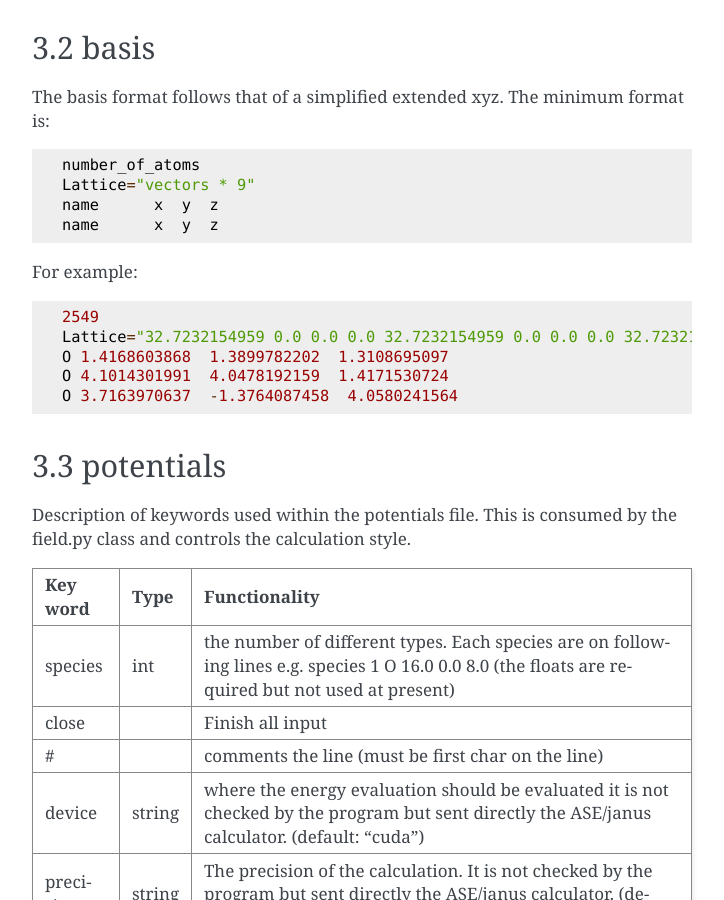
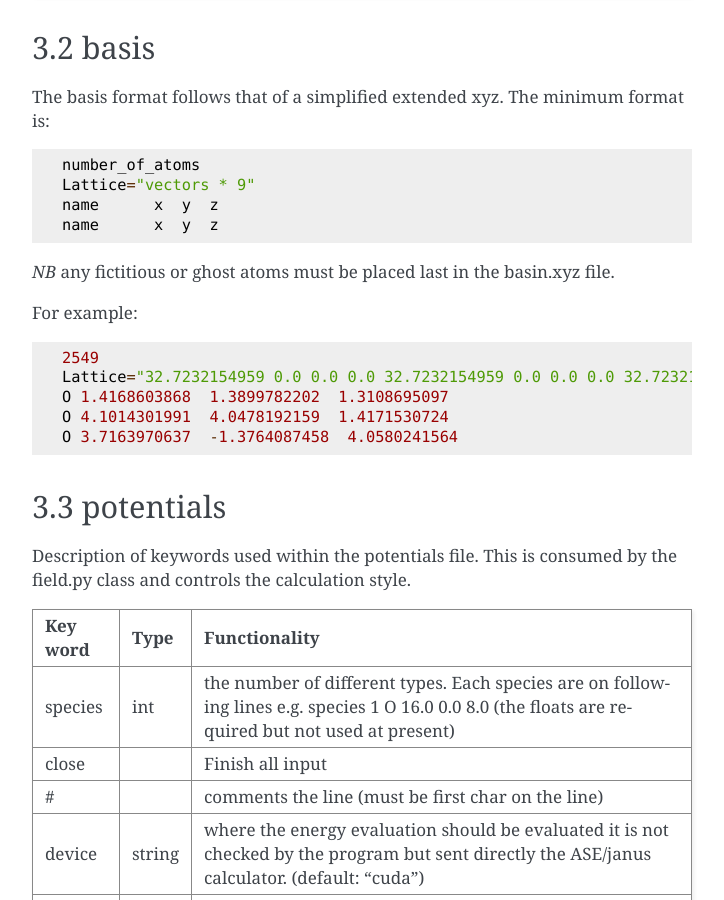
Before and after one commit to CCP-NC/pymc-nmr, a Sphinx documentation site: the page built from docs/source/UserGuide.rst, in a window 1280 px wide and 900 px high, scrolled down 1863 px. Shown: the whole window, without its empty margins (388-1112 px from the left). Built offline with Sphinx 7.4.7, drawn with Linux system fonts in a browser that asks for light colours.

Commit message:
manual minor mods

```diff
--- a/docs/source/UserGuide.rst
+++ b/docs/source/UserGuide.rst
@@ -115,7 +115,7 @@ Description of keywords to control the relaxation in basin hopping or AIRSS styl
 |                | K   ghost   (the fictitious particle must be called ghost)         |
 +----------------+-------------+------------------------------------------------------+
 | moldyn         | This activates an NVT molecular dynamics calculation (only within  |
-|                | basin hopping. An integer gives the probability of this ooccuring. |
+|                | basin hopping). An integer gives the probability of this ooccuring.|
 +----------------+-------------+------------------------------------------------------+
 | volume         | A volume move within the monte Carlo method only An integer gives  |
 |                | the probability of this ooccuring.                                 |
@@ -132,6 +132,8 @@ The basis format follows that of a simplified extended xyz. The minimum format i
    Lattice="vectors * 9"
    name      x  y  z
    name      x  y  z
+
+*NB* any fictitious or ghost atoms must be placed last in the basin.xyz file.
 
 For example::
 
```
